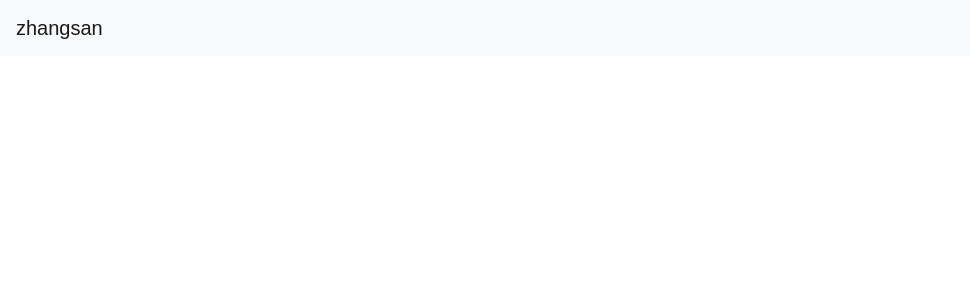
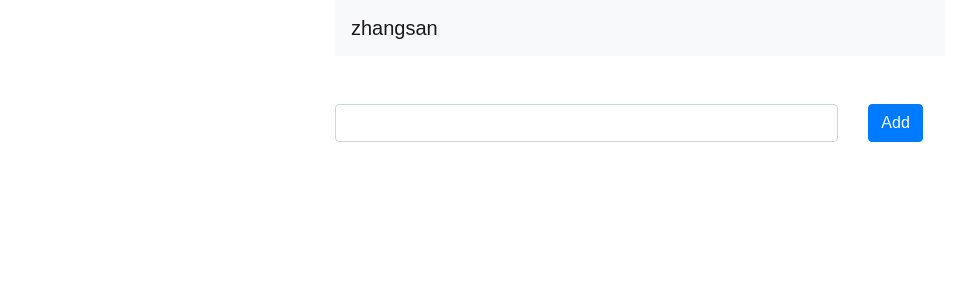
Before and after one commit to willowylm/react-redux-todo-1, a React (Create React App) app: page / in a window 1280 px wide. Shown: the top 300 px of the page, without its empty margins (0-970 px from the left). Built offline with nearby package versions, Linux system fonts and the light colour scheme.

Commit message:
write add to do item to reducer
Signed-off-by: Tian Zhang <tizhang@CNtizhang.local>

```diff
--- /dev/null
+++ b/src/actions/index.js
@@ -0,0 +1,6 @@
+export const addTodoItem = (text) => {
+  return {
+    type: 'ADD_TODO',
+    text
+  }
+}
--- a/src/components/App.js
+++ b/src/components/App.js
@@ -1,20 +1,16 @@
 import React, { Component } from 'react';
 import {connect} from 'react-redux';
-import logo from '../logo.svg';
 import './App.css';
+import UserInfo from './UserInfo';
+import TodoAdd from './TodoAdd';
 
 class App extends Component {
   render() {
-    console.log(this.props.user, '===========')
+    console.log(this.props.list)
     return (
-      <div className="App">
-        <header className="App-header">
-          <img src={logo} className="App-logo" alt="logo" />
-          <h1 className="App-title">Welcome to React</h1>
-        </header>
-        <p className="App-intro">
-          To get started, edit <code>src/App.js</code> and save to reload.
-        </p>
+      <div className="offset-md-3 col-md-6">
+        <UserInfo/>
+        <TodoAdd/>
       </div>
     );
   }
@@ -22,7 +18,8 @@ class App extends Component {
 
 const mapStateToProps = (state) => {
   return {
-    user: state.user
+    user: state.user,
+    list: state.list
   }
 }
 
--- /dev/null
+++ b/src/components/TodoAdd.js
@@ -0,0 +1,50 @@
+import React, { PureComponent } from 'react';
+import {connect} from 'react-redux';
+import * as actions from '../actions'
+
+class TodoAdd extends PureComponent {
+  constructor(props) {
+    super(props);
+    this.state = {
+      inputValue: ''
+    };
+  }
+
+  addTodo = () => {
+    this.props.onAdd(this.state.inputValue);
+  };
+
+  changeInputValue = e => {
+    this.setState({
+      inputValue: e.target.value
+    });
+  };
+
+  render() {
+    return (
+      <div className="row mt-5">
+        <div className="col-md-10">
+          <input
+            type="text"
+            className="form-control"
+            value={this.state.inputValue}
+            onChange={this.changeInputValue}
+          />
+        </div>
+        <div className="col-md-2">
+          <button className="btn btn-primary" onClick={this.addTodo}>
+            Add
+          </button>
+        </div>
+      </div>
+    );
+  }
+}
+
+const mapDispatchToProps = (dispatch) => {
+  return {
+    onAdd: (text) => dispatch(actions.addTodoItem(text))
+  }
+}
+
+export default connect(null, mapDispatchToProps)(TodoAdd);
--- a/src/index.js
+++ b/src/index.js
@@ -7,13 +7,12 @@ import './index.css';
 import App from './components/App';
 import reducer from './reducer'
 import registerServiceWorker from './registerServiceWorker';
-import UserInfo from './components/UserInfo'
 
 const middleware = [ thunk ];
 
 const store = createStore(reducer, applyMiddleware(...middleware));
 
 ReactDOM.render(<Provider store={store}>
-  <UserInfo/>
+  <App/>
 </Provider>, document.getElementById('root'));
 registerServiceWorker();
--- a/src/reducer/index.js
+++ b/src/reducer/index.js
@@ -1,6 +1,8 @@
 import {combineReducers} from 'redux';
 import user from './user'
+import list from './todoItem';
 
 export default combineReducers({
-  user
+  user,
+  list
 });
--- /dev/null
+++ b/src/reducer/todoItem.js
@@ -0,0 +1,19 @@
+let id = 1
+
+export default (state = [], action) => {
+  switch (action.type) {
+    case 'ADD_TODO':
+      const item = {
+        id: id,
+        value: action.text,
+        isComplete: false
+      }
+
+      id++;
+      state.push(item);
+
+      return [...state];
+    default:
+      return state;
+  }
+}
```
